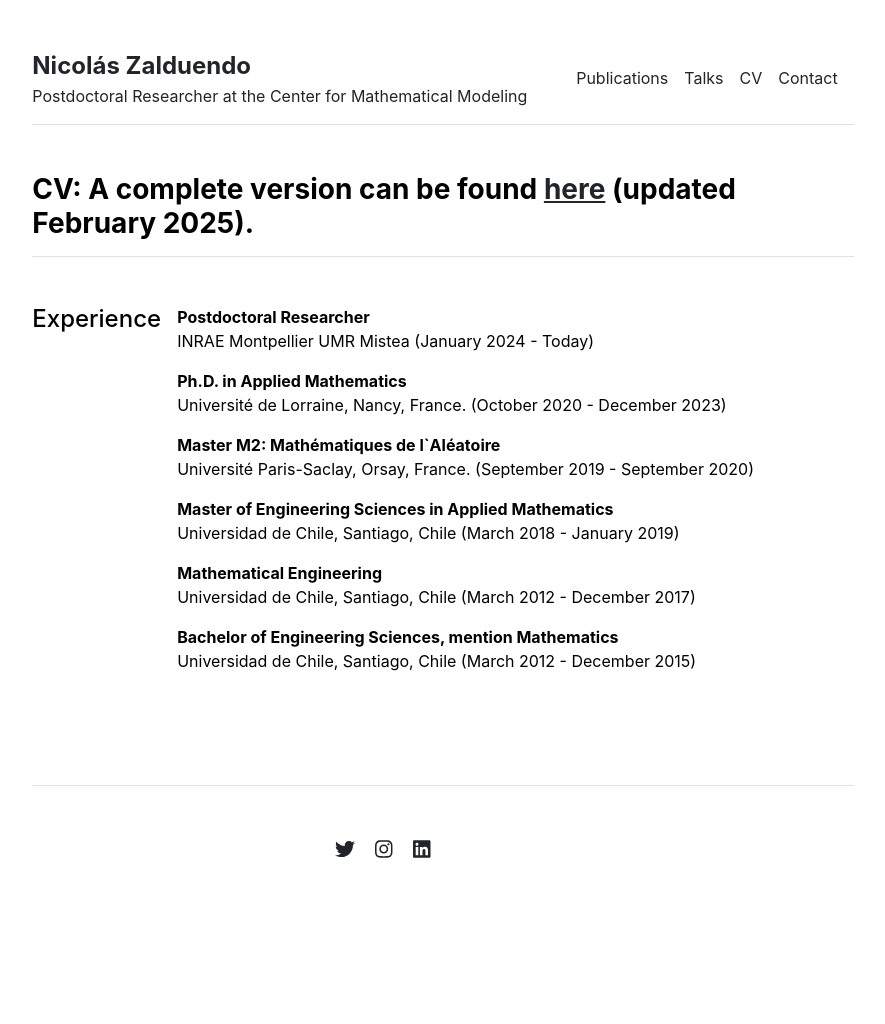
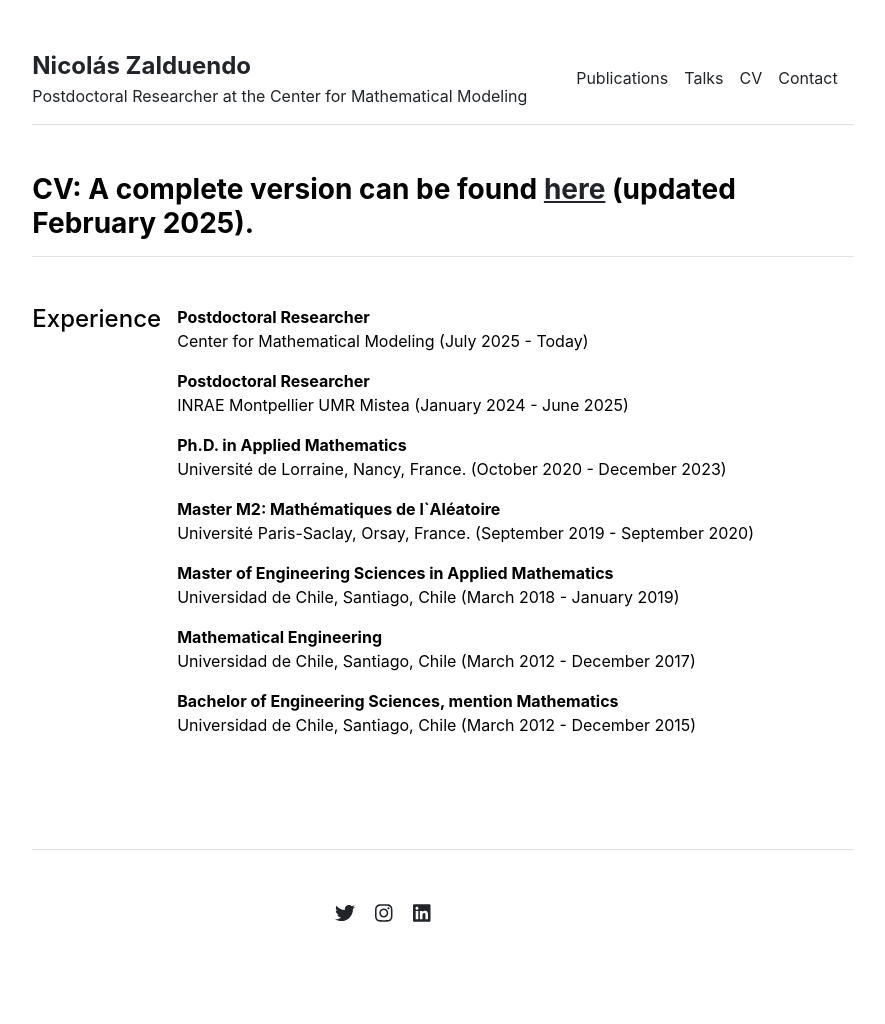
Before and after one commit to nzalduendo/nzalduendo.github.io, a Jekyll site: the page built from cv.md, in a window 1280 px wide. Shown: the whole page, without its empty margins (197-1082 px from the left). Built offline with Jekyll 4.4.1, drawn with Linux system fonts in a browser that asks for light colours; before the commit the page ends 960 px from its top, so only the background shows below that.

Commit message:
Update education.yml

```diff
--- a/_data/cv/education.yml
+++ b/_data/cv/education.yml
@@ -1,5 +1,8 @@
 - title: 'Postdoctoral Researcher'
-  description: 'INRAE Montpellier UMR Mistea (January 2024 - Today)'
+  description: 'Center for Mathematical Modeling (July 2025 - Today)'
+
+- title: 'Postdoctoral Researcher'
+  description: 'INRAE Montpellier UMR Mistea (January 2024 - June 2025)'
 
 - title: 'Ph.D. in Applied Mathematics'
   description: 'Université de Lorraine, Nancy, France. (October 2020 - December 2023)'
```
